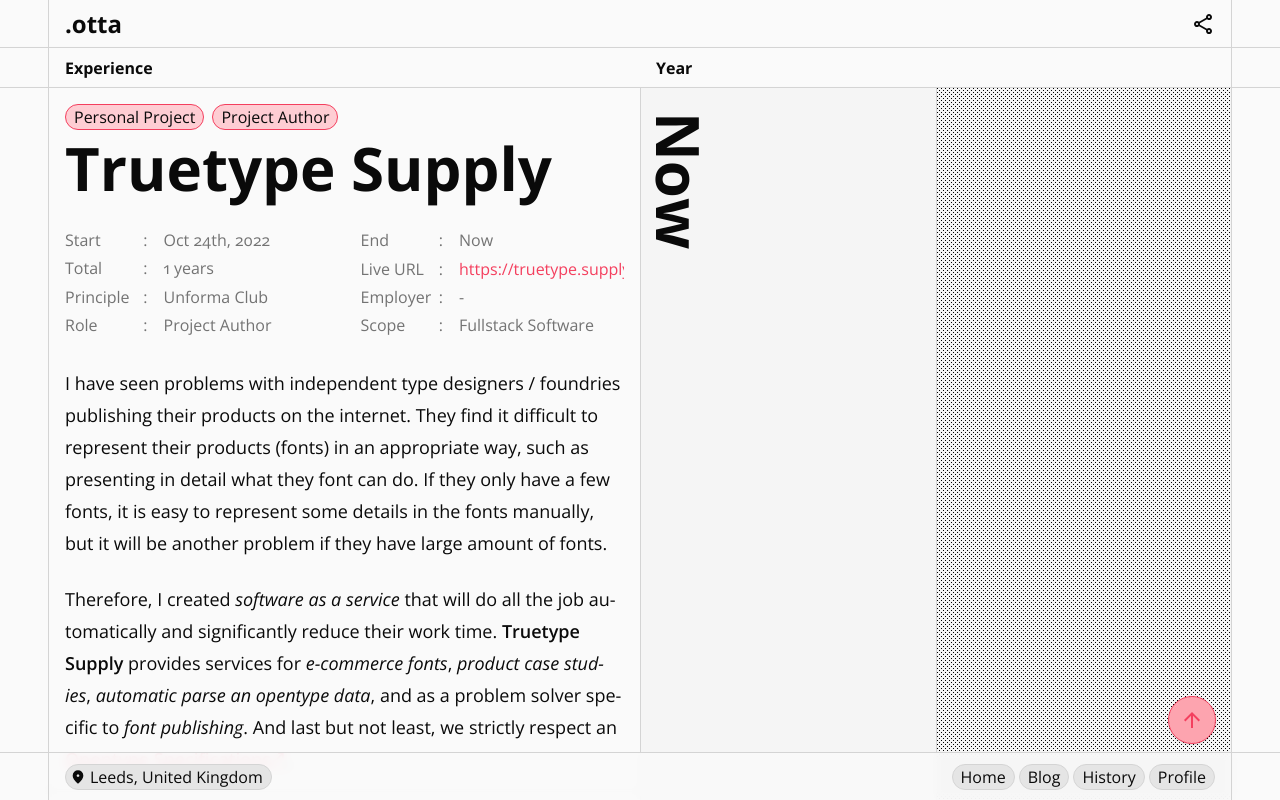
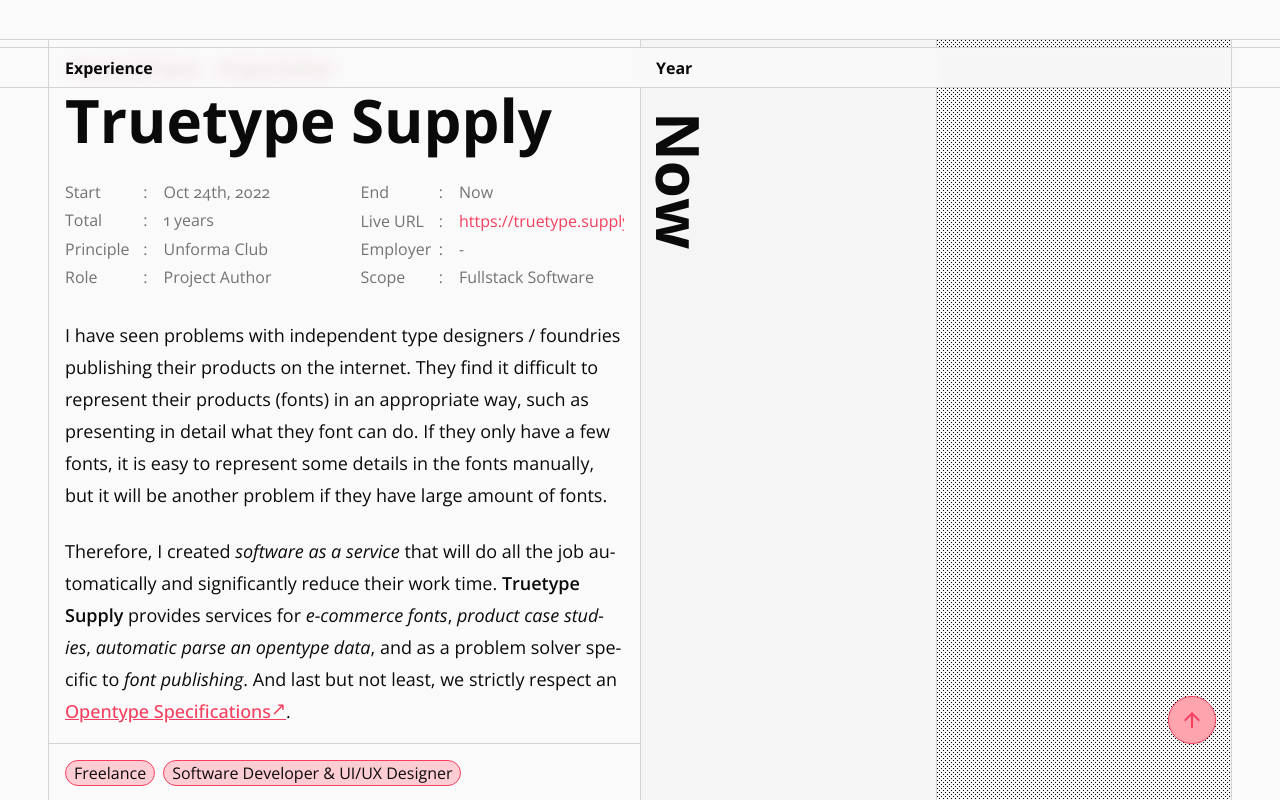
Before and after one commit to ottta/ottta, a Next.js app: page /work in a window 1280 px wide. Shown: the top 800 px of the page. Built offline with nearby package versions, Linux system fonts and the light colour scheme.

Commit message:
fix: Remove border

```diff
--- a/src/app/globals.css
+++ b/src/app/globals.css
@@ -27,7 +27,7 @@
 body {
   @apply bg-neutral-50 dark:bg-neutral-950;
   @apply text-neutral-950 dark:text-neutral-300;
-  @apply py-[calc(4rem-0px)] lg:py-[calc(3rem-0px)];
+  /* @apply py-[calc(4rem-0px)] lg:py-[calc(3rem-0px)]; */
 
   font-feature-settings: "onum", "pnum";
 }
--- a/src/app/layout.tsx
+++ b/src/app/layout.tsx
@@ -10,9 +10,9 @@
 import Provider from "@/app/Provider";
 
 import AppGrid from "@/components/Utils/AppGrid";
-import BarBottom from "@/components/Utils/BarBottom";
+// import BarBottom from "@/components/Utils/BarBottom";
 import Footer from "@/components/Utils/Footer";
-import Header from "@/components/Utils/Header";
+// import Header from "@/components/Utils/Header";
 import ScrollToTop from "@/components/Utils/ScrollToTop";
 import Separator from "@/components/Utils/Separator";
 
@@ -73,17 +73,18 @@
     >
       <body>
         <Provider agent={agent}>
-          <Header />
+          {/* <Header /> */}
           <main
             className={cn(
-              "min-h-[calc(100vh-8rem)] lg:min-h-[calc(100vh-6rem)]"
+              // "min-h-[calc(100vh-8rem)] lg:min-h-[calc(100vh-6rem)]"
+              "min-h-screen"
             )}
           >
             {children}
           </main>
           <Footer />
           <Separator />
-          <BarBottom />
+          {/* <BarBottom /> */}
           <ScrollToTop />
           <AppGrid />
         </Provider>
--- a/src/components/Accents/HorizontalScroll.tsx
+++ b/src/components/Accents/HorizontalScroll.tsx
@@ -13,11 +13,11 @@
     <ul
       className={cn(
         "absolute",
-        "h-[calc(100vh-6rem+1px)]",
+        "h-[calc(100vh-0rem+0px)]",
         "w-[calc(100vw-1.5rem)] lg:w-[calc(100vw-6rem)]",
         "top-0 right-px",
         "translate-x-full",
-        "bg-neutral-100 dark:bg-neutral-900",
+        "bg-neutral-200 dark:bg-neutral-900",
         "grid grid-cols-12",
         "divide-x"
       )}
@@ -66,7 +66,8 @@
                       "backdrop:grayscale",
                       "p-4",
                       "text-4xl",
-                      "font-bold"
+                      "font-bold",
+                      "grayscale"
                     )}
                     style={{
                       backgroundImage: isThird
@@ -97,23 +98,23 @@
   const bgX = useTransform(scrollYProgress, [0.33, 1], ["33.33%", "-66.66%"]);
 
   return (
-    <div className={cn("border-y", "-mt-px", "px-3 lg:px-12", "max-lg:hidden")}>
-      <div
-        ref={targetRef}
-        data-layout="fluid"
-        className={cn(
-          "h-[calc(640vh-3rem)] lg:h-[calc(300vh-6rem)]",
-          "border-x",
-          "relative"
-        )}
-      >
+    <div
+      className={cn(
+        "border-y",
+        "-mt-px",
+        "px-3 lg:px-12",
+        "max-lg:hidden",
+        "bg-neutral-200 dark:bg-neutral-900"
+      )}
+    >
+      <div ref={targetRef} className={cn("h-[300vh]", "border-x", "relative")}>
         <div
           className={cn(
-            "sticky top-16 lg:top-12",
-            "h-[calc(100vh-8rem)] lg:h-[calc(100vh-6rem)]",
+            "sticky top-0 lg:top-0",
+            "h-screen",
             "flex",
             "overflow-hidden",
-            "bg-neutral-100 dark:bg-neutral-900"
+            "bg-neutral-200 dark:bg-neutral-900"
           )}
         >
           <motion.div
@@ -144,15 +145,28 @@
           >
             <div
               className={cn(
-                "w-[calc(50vw-3rem)]",
+                "w-[calc(100vw-6rem)]",
                 "h-full",
                 "p-4",
                 "relative",
                 "flex items-end",
-                "bg-neutral-100 dark:bg-neutral-900"
+                "bg-neutral-200 dark:bg-neutral-900"
               )}
             >
-              <div className={cn("text-9xl", "font-bold", "px-4")}>A1</div>
+              <div
+                style={{ fontVariationSettings: `"wdth" 75` }}
+                className={cn(
+                  "text-[20rem]",
+                  "font-black",
+                  "leading-none",
+                  "px-4",
+                  "absolute",
+                  "bottom-0",
+                  "right-0"
+                )}
+              >
+                A1
+              </div>
             </div>
             <CrossWord />
             <EndCap />
--- a/src/components/Utils/BarBottom.tsx
+++ b/src/components/Utils/BarBottom.tsx
@@ -16,7 +16,7 @@
 
 const links: CustomLink[] = [
   {
-    label: "Home",
+    label: "Index",
     link: { href: "/" },
     icon: (
       <svg
@@ -106,13 +106,13 @@
     <div
       className={cn(
         "h-16 lg:h-12",
-        "border-t",
-        isSafari && "lg:border-b",
+        // "border-t",
+        // isSafari && "lg:border-b",
         "fixed bottom-0 right-0 left-0",
-        "bg-neutral-50/90 dark:bg-neutral-950/90",
+        // "bg-neutral-50/90 dark:bg-neutral-950/90",
         "z-50",
-        "px-3 lg:px-12",
-        "backdrop-blur-sm"
+        "px-3 lg:px-12"
+        // "backdrop-blur-sm"
       )}
     >
       {isMobile ? (
@@ -140,14 +140,34 @@
             "max-lg:hidden"
           )}
         >
+          <ul className={cn("flex items-center", "gap-4")}>
+            {links.map((item, i) => (
+              <li key={i}>
+                <NextLink
+                  {...item.link}
+                  className={cn(
+                    // "rounded-full",
+                    // "border",
+                    "flex items-center",
+                    // "px-2",
+                    // "bg-neutral-200 dark:bg-neutral-800"
+                    "hover:underline"
+                  )}
+                >
+                  {item.label}
+                </NextLink>
+              </li>
+            ))}
+          </ul>
+
           <div
             className={cn(
-              "rounded-full",
-              "border",
+              // "rounded-full",
+              // "border",
               "flex items-center",
               "gap-x-1",
-              "pr-2 pl-1",
-              "bg-neutral-200 dark:bg-neutral-800"
+              "pr-2 pl-1"
+              // "bg-neutral-200 dark:bg-neutral-800"
             )}
           >
             <svg
@@ -161,25 +181,6 @@
             </svg>
             <div>Leeds, United Kingdom</div>
           </div>
-
-          <ul className={cn("flex items-center", "gap-1")}>
-            {links.map((item, i) => (
-              <li key={i}>
-                <NextLink
-                  {...item.link}
-                  className={cn(
-                    "rounded-full",
-                    "border",
-                    "flex items-center",
-                    "px-2",
-                    "bg-neutral-200 dark:bg-neutral-800"
-                  )}
-                >
-                  {item.label}
-                </NextLink>
-              </li>
-            ))}
-          </ul>
         </div>
       )}
     </div>
--- a/src/components/Utils/Footer.tsx
+++ b/src/components/Utils/Footer.tsx
@@ -26,7 +26,8 @@
         "px-3 lg:px-12",
         "border-y",
         // "-mt-px",
-        "bg-rose-100 dark:bg-emerald-900"
+        // "bg-rose-100 dark:bg-emerald-900"
+        "bg-emerald-500 dark:bg-emerald-200"
       )}
     >
       <div
--- a/src/components/Utils/Header.tsx
+++ b/src/components/Utils/Header.tsx
@@ -13,13 +13,13 @@
     <header
       className={cn(
         "h-16 lg:h-12",
-        "border-y",
-        !isSafari && "lg:border-t-0",
+        // "border-y",
+        // !isSafari && "lg:border-t-0",
         "fixed top-0 right-0 left-0",
         "z-50",
-        "px-3 lg:px-12",
-        "bg-neutral-50/90 dark:bg-neutral-950/90",
-        "backdrop-blur-sm"
+        "px-3 lg:px-12"
+        // "bg-neutral-50/90 dark:bg-neutral-950/90",
+        // "backdrop-blur-sm"
       )}
     >
       <div
@@ -35,11 +35,13 @@
           href="/"
           className={cn(
             "flex items-center",
-            "text-3xl lg:text-2xl",
+            // "text-3xl lg:text-sm",
             "font-bold"
+            // "uppercase"
           )}
         >
-          .otta
+          {/* otta */}
+          {/* Taufik Oktama */}
         </NextLink>
         <button name="Share">
           <svg
```
